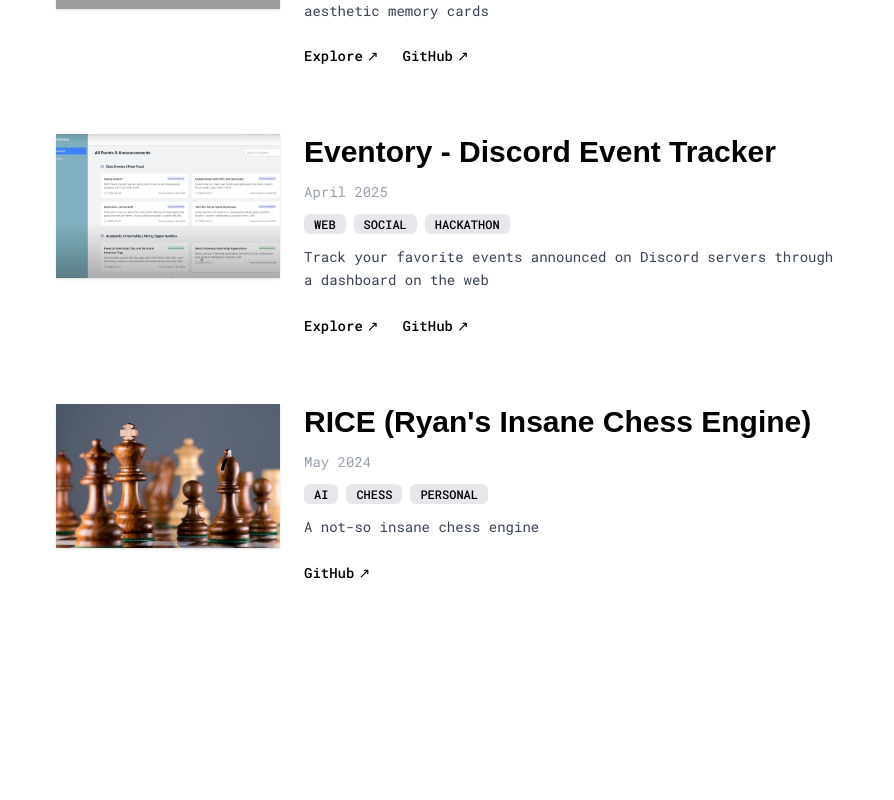
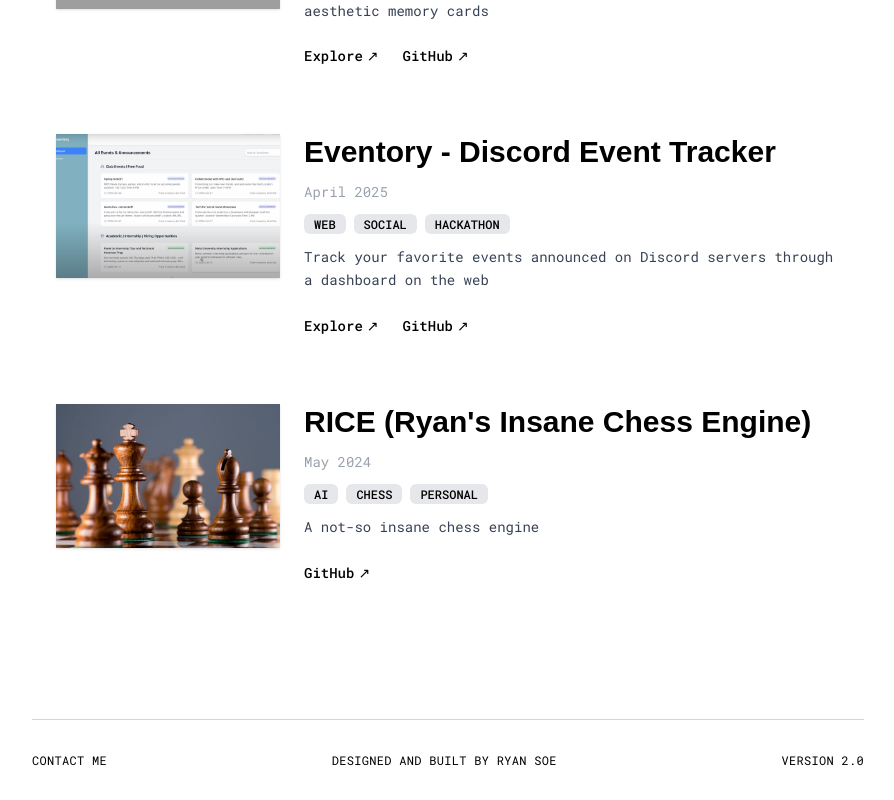
Before and after one commit to ryansoe/ryan-portfolio, a Next.js app: page / in a window 1280 px wide. Shown: the part 1492-2292 px from the top of the page, without its empty margins (192-1086 px from the left). Before the commit the page ends 2179 px from the top, so only its background shows below. Built offline with nearby package versions, Linux system fonts and the light colour scheme; grey boxes are pictures that could not be loaded; a web font is replaced by a local one.

Commit message:
feat: created footer

```diff
--- a/src/app/page.tsx
+++ b/src/app/page.tsx
@@ -2,6 +2,7 @@
 
 import HeroSection from "@/components/HeroSection";
 import ProjectSection from "@/components/ProjectSection";
+import Footer from "@/components/Footer";
 import { useState } from "react";
 
 export default function Home() {
@@ -21,6 +22,7 @@ export default function Home() {
     <div>
       <HeroSection />
       <ProjectSection />
+      <Footer />
     </div>
   );
 }
--- /dev/null
+++ b/src/components/Footer.tsx
@@ -0,0 +1,36 @@
+const Footer = () => {
+  return (
+    <footer className="w-full bg-white py-8 px-4 mt-20">
+      <div className="max-w-full sm:max-w-[95%] lg:max-w-[66.67%] mx-auto">
+        <div className="border-t border-gray-300 pt-8">
+          <div className="flex flex-col gap-4 md:gap-0 text-xs font-roboto-mono uppercase tracking-wide text-black">
+            {/* Top row on mobile - Center text */}
+            <div className="text-center md:hidden">
+              <span>DESIGNED AND BUILT BY RYAN SOE</span>
+            </div>
+
+            {/* Bottom row on mobile / Single row on desktop */}
+            <div className="flex justify-between md:justify-between items-center px-20 md:px-0">
+              {/* Left - Contact */}
+              <div>
+                <span>CONTACT ME</span>
+              </div>
+
+              {/* Center - Designed and Built (desktop only) */}
+              <div className="hidden md:block">
+                <span>DESIGNED AND BUILT BY RYAN SOE</span>
+              </div>
+
+              {/* Right - Version */}
+              <div>
+                <span>VERSION 2.0</span>
+              </div>
+            </div>
+          </div>
+        </div>
+      </div>
+    </footer>
+  );
+};
+
+export default Footer;
--- a/src/components/HeroSection.tsx
+++ b/src/components/HeroSection.tsx
@@ -51,7 +51,7 @@ const HeroSection = () => {
           {personalInfo.description}
         </p>
 
-        <div className="flex flex-col sm:flex-row justify-start gap-4 sm:gap-6">
+        <div className="flex flex-col sm:flex-row justify-start gap-4 sm:gap-6 font-roboto-mono">
           {personalInfo.links.map((link, index) => (
             <a
               key={index}
```
